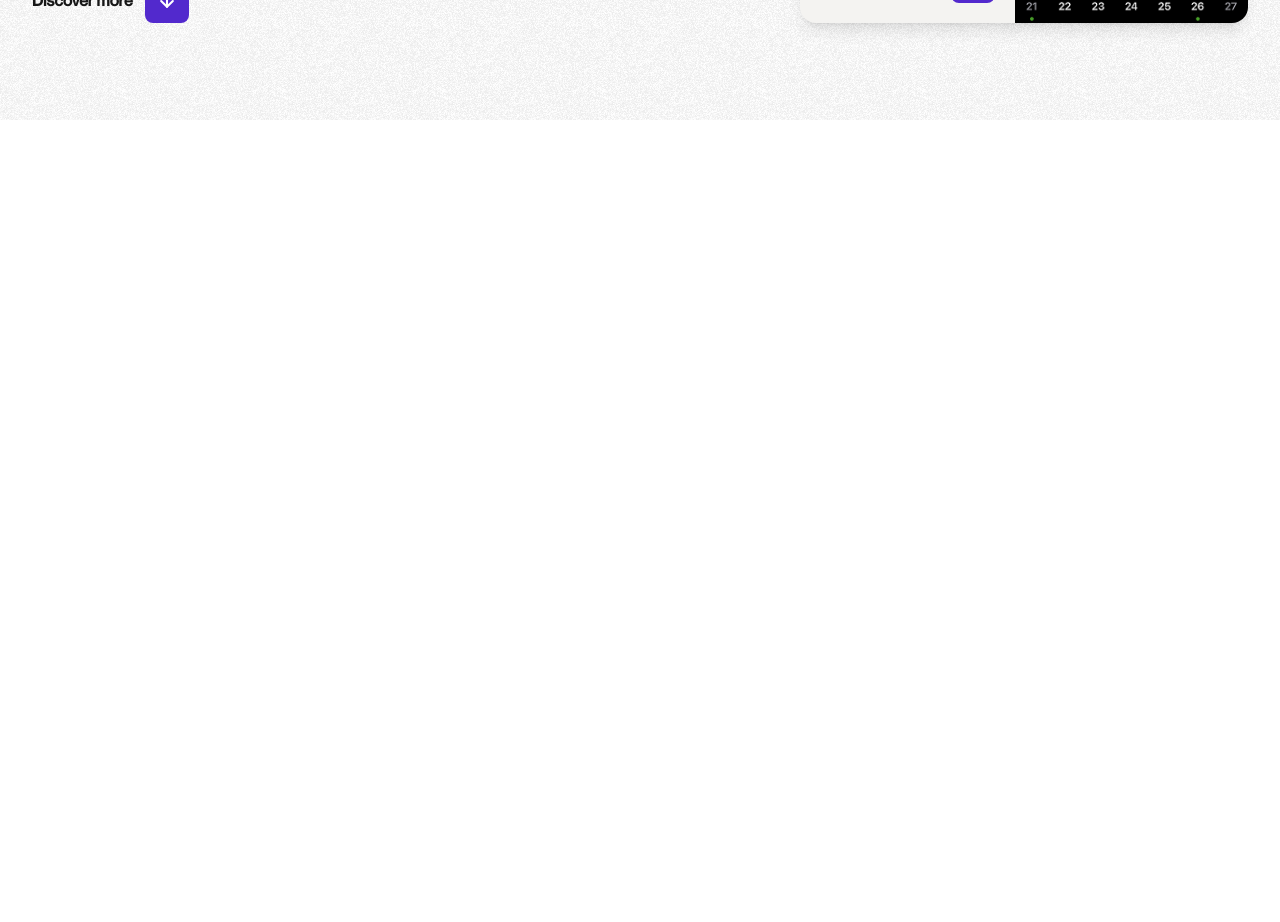
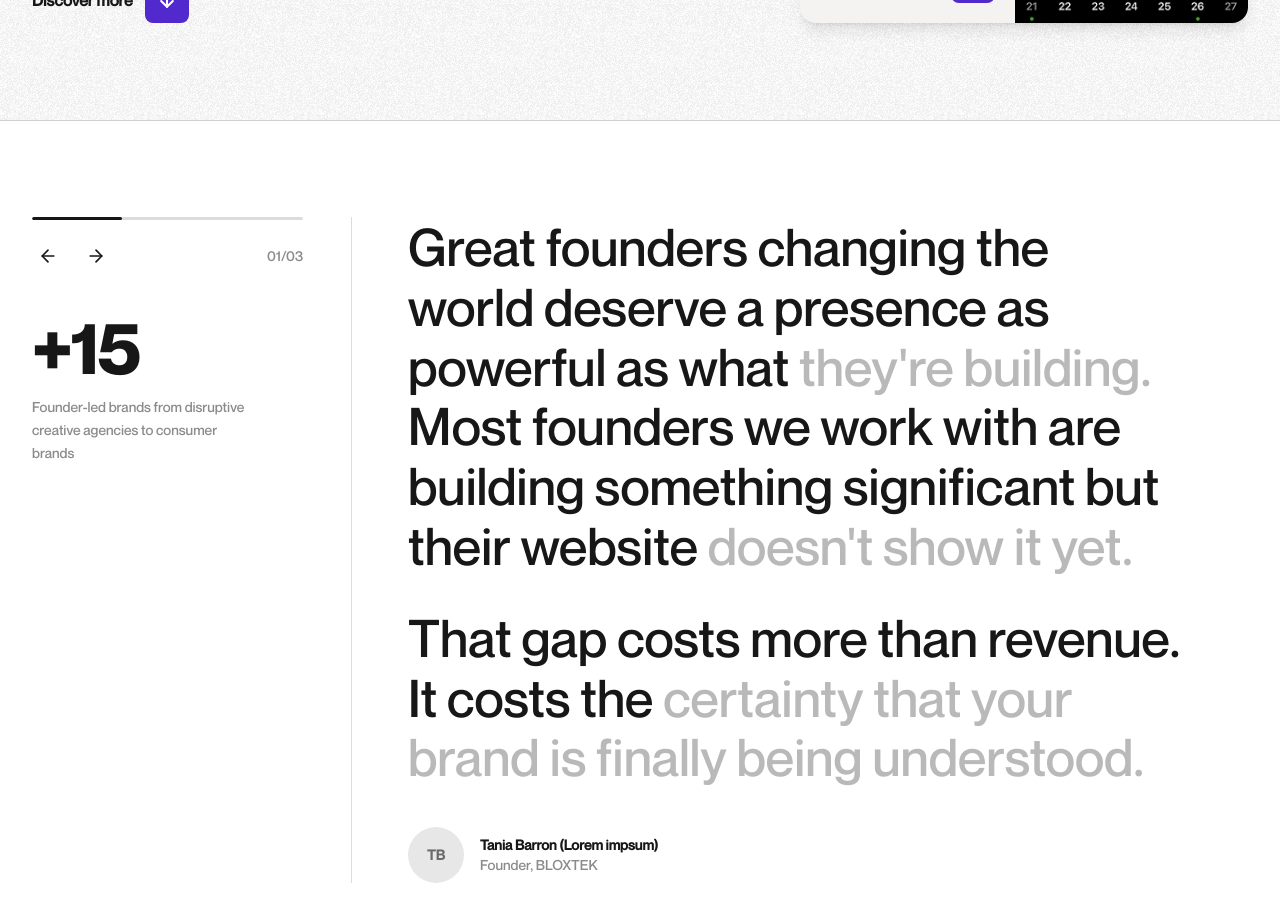
Before and after one commit to iLxgh/Software-Agency, a Next.js app: page / in a window 1280 px wide. Shown: the part 680-1602 px from the top of the page. Before the commit the page ends 800 px from the top, so only its background shows below. Built offline with nearby package versions, Linux system fonts and the light colour scheme.

Commit message:
layout of the about section

```diff
--- a/src/app/globals.css
+++ b/src/app/globals.css
@@ -36,13 +36,6 @@
   --text-small--line-height: 1.4;
 }
 
-@media (prefers-color-scheme: dark) {
-  :root {
-    --background: #EDEDED;
-    --foreground: #000000;
-  }
-}
-
 body {
   background: var(--background);
   color: var(--foreground);
--- a/src/app/page.tsx
+++ b/src/app/page.tsx
@@ -1,5 +1,11 @@
 import { Hero } from "@/components/sections/hero";
+import { About } from "@/components/sections/about";
 
 export default function Home() {
-  return <Hero />;
+  return (
+    <>
+      <Hero />
+      <About />
+    </>
+  );
 }
--- /dev/null
+++ b/src/components/sections/about/index.tsx
@@ -0,0 +1,123 @@
+"use client";
+
+import { useState } from "react";
+import { ArrowLeft, ArrowRight } from "lucide-react";
+import {
+  aboutStats,
+  founder,
+  mainPhrase,
+  type PhrasePart,
+} from "./slides";
+
+/** Frase de dos tonos: `start` en negro, `fade` en gris. */
+function TwoTone({ start, fade }: PhrasePart) {
+  return (
+    <>
+      {start} <span className="text-foreground/30">{fade}</span>
+    </>
+  );
+}
+
+/** Iniciales para el avatar placeholder (ignora lo que está entre paréntesis). */
+function initials(name: string) {
+  return name
+    .replace(/\(.*?\)/g, "")
+    .trim()
+    .split(/\s+/)
+    .slice(0, 2)
+    .map((w) => w[0]?.toUpperCase() ?? "")
+    .join("");
+}
+
+export function About() {
+  const total = aboutStats.length;
+  const [current, setCurrent] = useState(0);
+  const stat = aboutStats[current];
+
+  const prev = () => setCurrent((c) => (c - 1 + total) % total);
+  const next = () => setCurrent((c) => (c + 1) % total);
+
+  return (
+    <section
+      className="relative border-t border-foreground/20 text-foreground"
+      aria-label="About BLOXTEK"
+    >
+      <div className="relative mx-auto grid max-w-[1400px] grid-cols-1 gap-0 px-4 py-16 sm:px-6 sm:py-20 lg:grid-cols-[320px_1fr] lg:px-8 lg:py-24">
+        {/* ---- PANEL IZQUIERDO: slider (rota) ---- */}
+        <div className="flex flex-col gap-10 border-b border-foreground/15 pb-10 lg:border-b-0 lg:border-r lg:pb-0 lg:pr-12">
+          <div>
+            {/* barra de progreso (estática por ahora) */}
+            <div className="relative mb-5 h-[3px] w-full overflow-hidden rounded-full bg-foreground/15">
+              <div
+                className="absolute inset-y-0 left-0 rounded-full bg-foreground"
+                style={{ width: `${((current + 1) / total) * 100}%` }}
+              />
+            </div>
+
+            <div className="flex items-center justify-between">
+              <div className="flex items-center gap-4">
+                <button
+                  type="button"
+                  onClick={prev}
+                  aria-label="Previous slide"
+                  className="flex size-8 items-center justify-center rounded-full transition-opacity hover:opacity-60"
+                >
+                  <ArrowLeft className="size-5" />
+                </button>
+                <button
+                  type="button"
+                  onClick={next}
+                  aria-label="Next slide"
+                  className="flex size-8 items-center justify-center rounded-full transition-opacity hover:opacity-60"
+                >
+                  <ArrowRight className="size-5" />
+                </button>
+              </div>
+              <span className="text-sm tabular-nums text-foreground/50">
+                {String(current + 1).padStart(2, "0")}/
+                {String(total).padStart(2, "0")}
+              </span>
+            </div>
+          </div>
+
+          {/* stat (rota con el slider) */}
+          <div>
+            <p className="font-neue-bold text-6xl tracking-tight sm:text-7xl">
+              {stat.stat}
+            </p>
+            <p className="mt-3 max-w-[220px] text-sm leading-relaxed text-foreground/50">
+              {stat.caption}
+            </p>
+          </div>
+        </div>
+
+        {/* ---- PANEL DERECHO: frase + autor (ESTÁTICO) ---- */}
+        <div className="flex flex-col justify-between gap-10 pt-10 lg:pl-14 lg:pt-0">
+          <div className="space-y-8">
+            <p className="font-neue text-3xl font-medium leading-[1.15] text-balance sm:text-4xl lg:text-5xl xl:text-[3.25rem]">
+              <TwoTone {...mainPhrase.intro[0]} />{" "}
+              <TwoTone {...mainPhrase.intro[1]} />
+            </p>
+
+            <p className="font-neue text-3xl font-medium leading-[1.15] text-balance sm:text-4xl lg:text-5xl xl:text-[3.25rem]">
+              <TwoTone {...mainPhrase.outro} />
+            </p>
+          </div>
+
+          {/* autor */}
+          <div className="flex items-center gap-4">
+            <div className="flex size-14 shrink-0 items-center justify-center overflow-hidden rounded-full bg-foreground/10 text-sm font-semibold text-foreground/60">
+              {initials(founder.name)}
+            </div>
+            <div>
+              <p className="text-sm font-semibold text-foreground">
+                {founder.name}
+              </p>
+              <p className="text-sm text-foreground/50">{founder.title}</p>
+            </div>
+          </div>
+        </div>
+      </div>
+    </section>
+  );
+}
--- /dev/null
+++ b/src/components/sections/about/slides.ts
@@ -0,0 +1,53 @@
+/** Fragmento de frase con dos tonos: `start` en negro, `fade` en gris. */
+export type PhrasePart = {
+  start: string;
+  fade: string;
+};
+
+/** Frase grande de la derecha — ESTÁTICA (no cambia con el slider). */
+export const mainPhrase: { intro: PhrasePart[]; outro: PhrasePart } = {
+  intro: [
+    {
+      start:
+        "Great founders changing the world deserve a presence as powerful as what",
+      fade: "they're building.",
+    },
+    {
+      start:
+        "Most founders we work with are building something significant but their website",
+      fade: "doesn't show it yet.",
+    },
+  ],
+  outro: {
+    start: "That gap costs more than revenue. It costs the",
+    fade: "certainty that your brand is finally being understood.",
+  },
+};
+
+/** Autor de la frase — estático. */
+export const founder = {
+  name: "Tania Barron (Lorem impsum)",
+  title: "Founder, BLOXTEK",
+};
+
+/** Stats de la izquierda — ROTAN con las flechas / la barra. */
+export type Stat = {
+  stat: string;
+  caption: string;
+};
+
+export const aboutStats: Stat[] = [
+  {
+    stat: "+15",
+    caption:
+      "Founder-led brands from disruptive creative agencies to consumer brands",
+  },
+  {
+    stat: "+40",
+    caption: "B2B brands scaled with full-funnel marketing engines",
+  },
+  {
+    stat: "3x",
+    caption: "Average pipeline growth within 90 days of launch",
+  },
+];
--- a/src/components/sections/hero/schedule-card.tsx
+++ b/src/components/sections/hero/schedule-card.tsx
@@ -58,6 +58,7 @@ export function ScheduleCard() {
           src={`${images.hero}/Schedule.png`}
           alt="Schedule preview"
           fill
+          sizes="(min-width: 640px) 240px, 0px"
           className="object-cover"
           draggable={false}
         />
```
